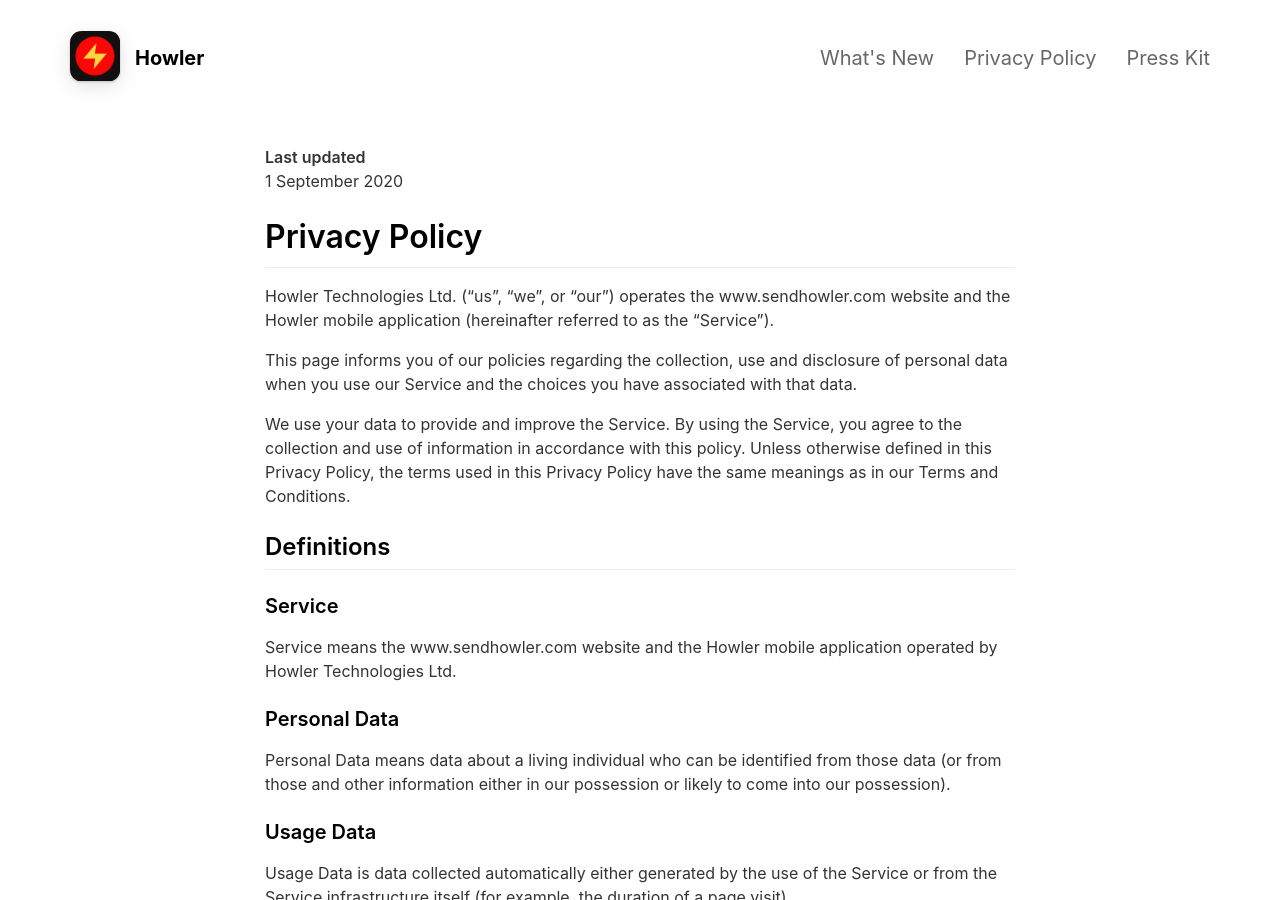
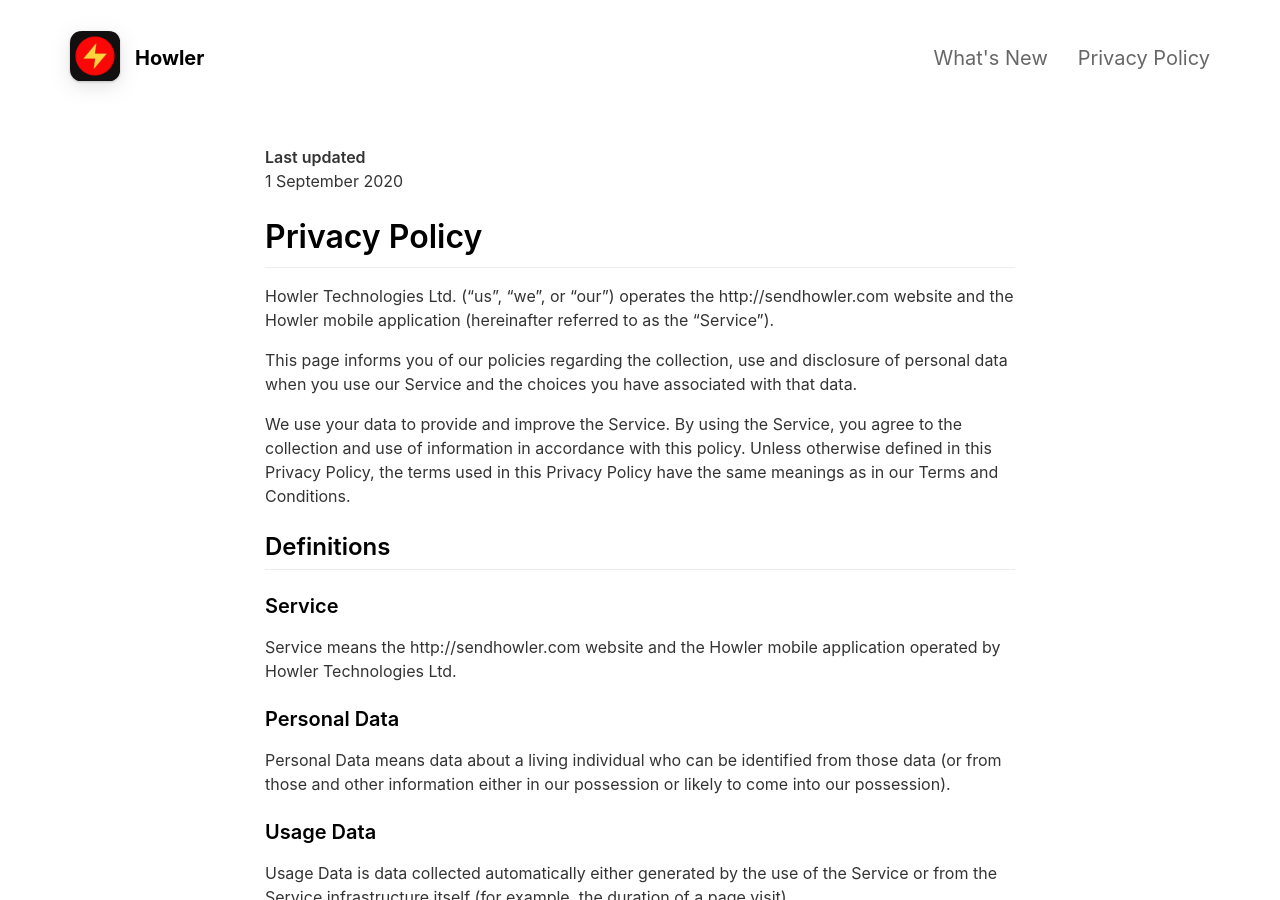
Before and after one commit to Howler-Technologies-Limited/HowlerSite, a Jekyll site: the page built from _pages/privacypolicy.md, in a window 1280 px wide and 900 px high. Built offline with Jekyll 4.4.1, drawn with Linux system fonts in a browser that asks for light colours; nearby versions of some CDN libraries; part of the change alters nothing that is shown.

Commit message:
Privacy policy updated again

```diff
--- a/_config.yml
+++ b/_config.yml
@@ -3,11 +3,11 @@ page_title                                :
 
 # App Info
 ios_app_id                                : 1234793120                                # Required. Enter iOS app ID to automatically populate name, price and icons (e.g. 718043190).
-ios_app_country                           : us                                        # Required outside USA. Enter 2 letter country code as in https://en.wikipedia.org/wiki/ISO_3166-1_alpha-2
+ios_app_country                           : uk                                        # Required outside USA. Enter 2 letter country code as in https://en.wikipedia.org/wiki/ISO_3166-1_alpha-2
 
 appstore_link                             :                                           # Automatically populates if not set and if iOS app ID is set. Otherwise enter manually.
 playstore_link                            :                                           # Enter Google Play Store URL.
-presskit_download_link                    : https://emilbaehr.com                                          # Enter a link to downloadable file or (e.g. public Dropbox link to a .zip file).
+presskit_download_link                    :                                          # Enter a link to downloadable file or (e.g. public Dropbox link to a .zip file).
                                                                                       # Or upload your press kit file to assets and set path accordingly (e.g. "assets/your_press_kit.zip").
 
 app_icon                                  : assets/HowlerIcon.png  # HowlerFigmaLight_Resized.png       # Automatically populates if not set and if iOS app ID is set.  Otherwise enter path to icon file manually.
--- a/_pages/privacypolicy.md
+++ b/_pages/privacypolicy.md
@@ -8,7 +8,7 @@ include_in_header: true
 1 September 2020
 
 # Privacy Policy
-Howler Technologies Ltd. ("us", "we", or "our") operates the www.sendhowler.com website and the Howler mobile application (hereinafter referred to as the "Service").
+Howler Technologies Ltd. ("us", "we", or "our") operates the http://sendhowler.com website and the Howler mobile application (hereinafter referred to as the "Service").
 
 This page informs you of our policies regarding the collection, use and disclosure of personal data when you use our Service and the choices you have associated with that data.
 
@@ -16,7 +16,7 @@ We use your data to provide and improve the Service. By using the Service, you a
 
 ## Definitions
 ### Service
-Service means the www.sendhowler.com website and the Howler mobile application operated by Howler Technologies Ltd.
+Service means the http://sendhowler.com website and the Howler mobile application operated by Howler Technologies Ltd.
 
 ### Personal Data
 Personal Data means data about a living individual who can be identified from those data (or from those and other information either in our possession or likely to come into our possession).
```
